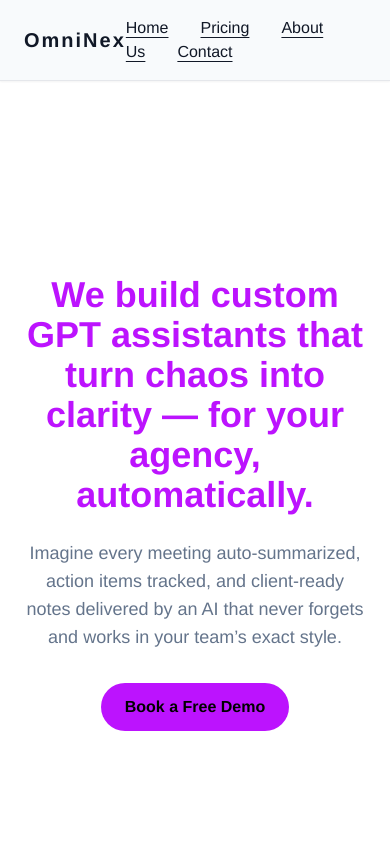
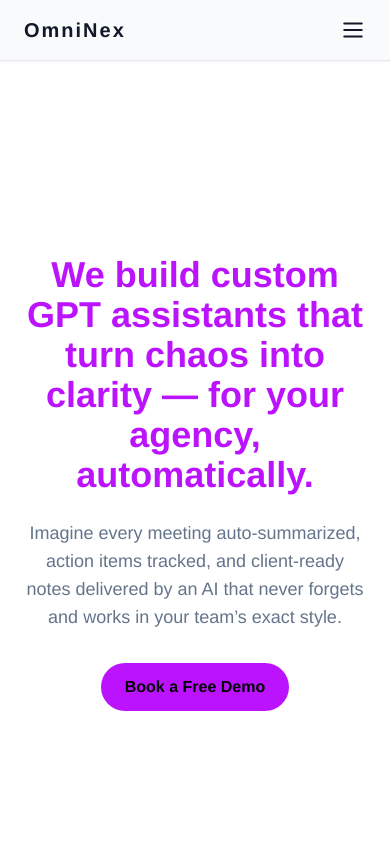
Before and after one commit to Kalcho8233/OmniNexAIWebsite, a Next.js app: page / in a window 390 px wide. Shown: the top 844 px of the page. Built offline with nearby package versions, Linux system fonts and the light colour scheme.

Commit message:
Update Navbar.jsx

```diff
--- a/components/Navbar.jsx
+++ b/components/Navbar.jsx
@@ -1,18 +1,45 @@
 "use client";
 import Link from "next/link";
+import { useState } from "react";
+import { Menu, X } from "lucide-react";
 
 export default function Navbar() {
+  const [isOpen, setIsOpen] = useState(false);
+  const toggleMenu = () => setIsOpen(!isOpen);
+  const closeMenu = () => setIsOpen(false);
+
   return (
-    <nav
-      className="sticky top-0 z-50 bg-backgroundLight px-6 py-4 flex justify-between items-center border-b border-lightGray shadow-sm"
-      aria-label="Main navigation"
-    >
-      <h1 className="text-xl font-bold text-accentText tracking-widest">OmniNex</h1>
-      <div className="space-x-8 text-base text-accentText font-medium">
-        <Link href="/" className="hover:text-neonBlue transition underline-offset-4">Home</Link>
-        <Link href="/pricing" className="hover:text-neonBlue transition underline-offset-4">Pricing</Link>
-        <Link href="/about" className="hover:text-neonBlue transition underline-offset-4">About Us</Link>
-        <a href="/#contact" className="hover:text-neonBlue transition underline-offset-4">Contact</a>
+    <nav className="sticky top-0 z-50 bg-backgroundLight px-6 py-4 border-b border-lightGray shadow-sm">
+      <div className="flex justify-between items-center">
+        {/* Logo */}
+        <h1 className="text-xl font-bold text-accentText tracking-widest">OmniNex</h1>
+
+        {/* Desktop Menu */}
+        <div className="hidden md:flex space-x-8 text-base text-accentText font-medium">
+          <Link href="/" className="hover:text-neonBlue transition underline-offset-4">Home</Link>
+          <Link href="/pricing" className="hover:text-neonBlue transition underline-offset-4">Pricing</Link>
+          <Link href="/about" className="hover:text-neonBlue transition underline-offset-4">About Us</Link>
+          <a href="/#contact" className="hover:text-neonBlue transition underline-offset-4">Contact</a>
+        </div>
+
+        {/* Mobile Toggle Button */}
+        <button onClick={toggleMenu} className="md:hidden text-accentText focus:outline-none transition">
+          {isOpen ? <X size={26} /> : <Menu size={26} />}
+        </button>
+      </div>
+
+      {/* Mobile Menu */}
+      <div
+        className={`md:hidden overflow-hidden transition-all duration-300 ease-in-out ${
+          isOpen ? "max-h-60 mt-4" : "max-h-0"
+        }`}
+      >
+        <div className="flex flex-col space-y-4 text-base text-accentText font-medium">
+          <Link href="/" onClick={closeMenu} className="hover:text-neonBlue transition">Home</Link>
+          <Link href="/pricing" onClick={closeMenu} className="hover:text-neonBlue transition">Pricing</Link>
+          <Link href="/about" onClick={closeMenu} className="hover:text-neonBlue transition">About Us</Link>
+          <a href="/#contact" onClick={closeMenu} className="hover:text-neonBlue transition">Contact</a>
+        </div>
       </div>
     </nav>
   );
```
